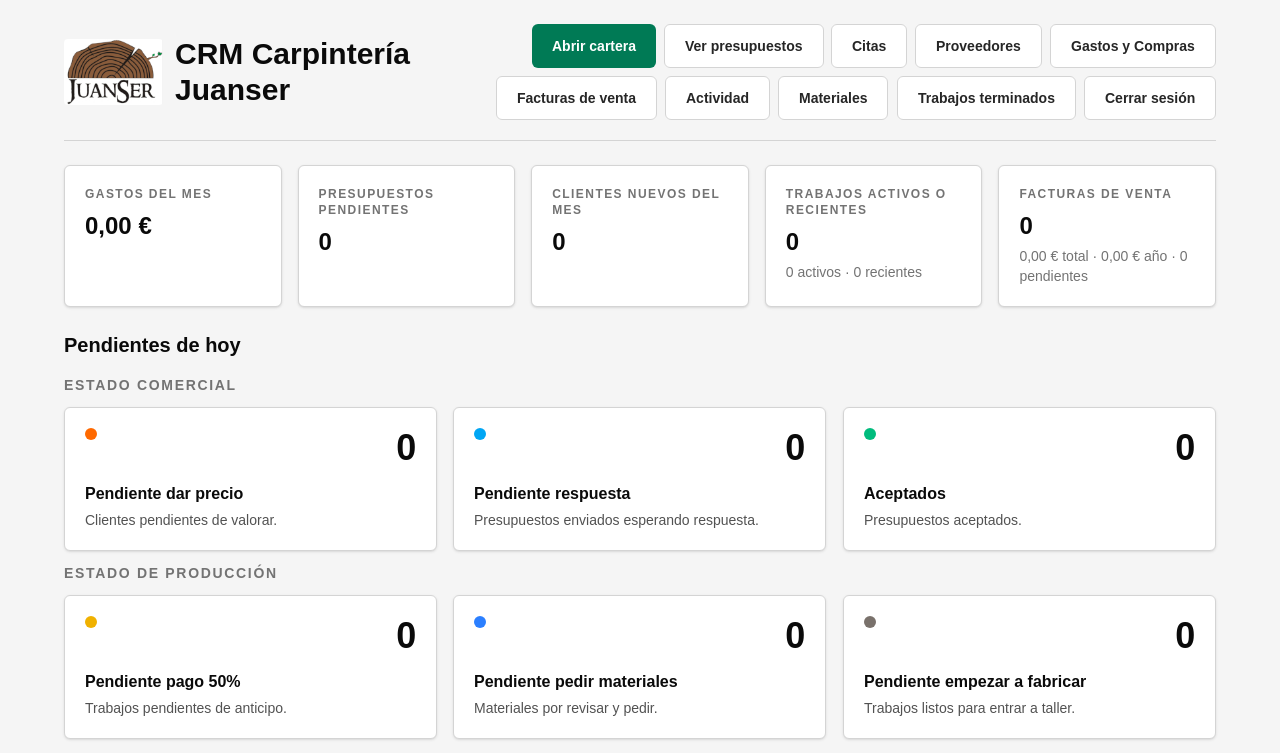
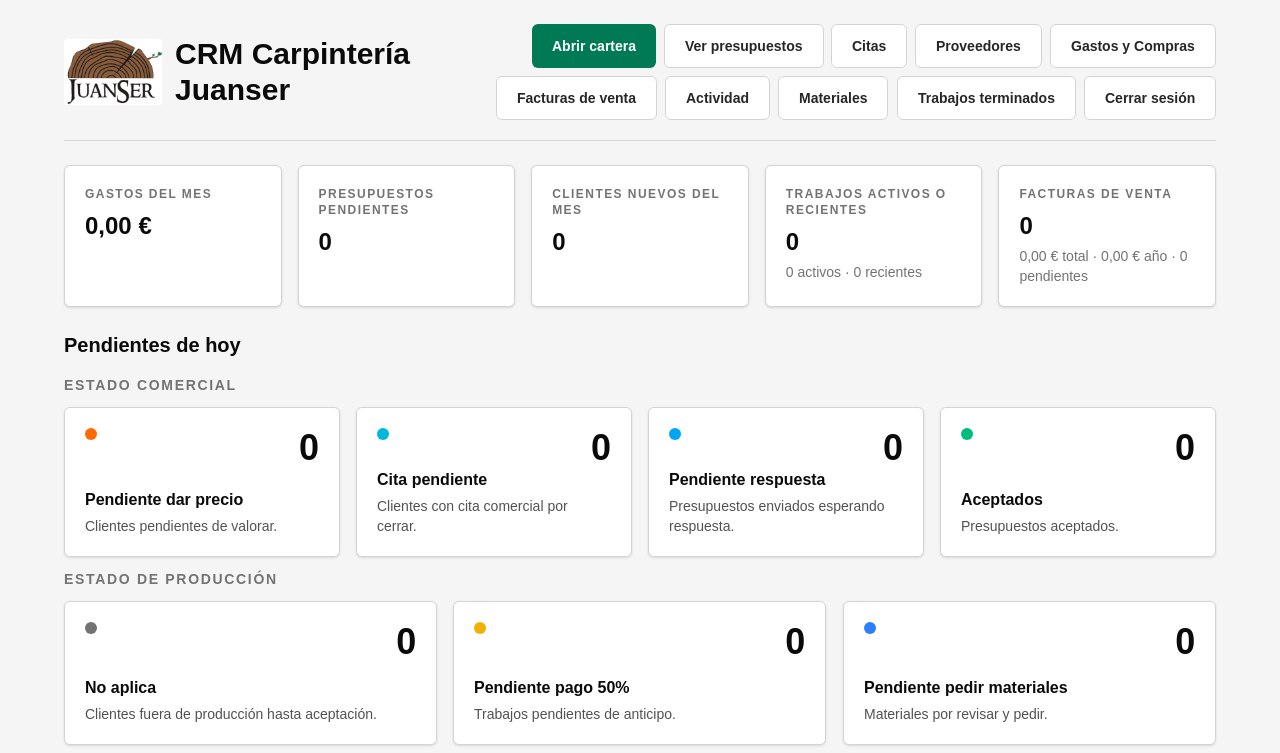
Before and after one commit to GregorioMarin/juanser-crm, a Next.js app: page / in a window 1280 px wide. Shown: the top 753 px of the page. Built offline with nearby package versions, Linux system fonts and the light colour scheme; no server answers; the database is empty.

Commit message:
Añadir cita pendiente y no aplica en producción

```diff
--- a/app/clientes/[id]/page.tsx
+++ b/app/clientes/[id]/page.tsx
@@ -17,12 +17,15 @@ import { DeleteClienteForm } from "@/app/clientes/delete-cliente-form";
 import {
   estadoComercialLabel,
   estadoComercialStyles,
+  estadoProduccionForComercial,
   estadoProduccionLabel,
+  estadoProduccionNoAplica,
   estadoProduccionStyles,
   estadosComerciales,
   estadosProduccion,
   isEstadoComercial,
   isEstadoProduccion,
+  isEstadoProduccionReal,
   type EstadoComercial,
   type EstadoProduccion,
 } from "@/app/clientes/estados";
@@ -165,9 +168,13 @@ function estadoComercialValue(formData: FormData) {
   return value;
 }
 
-function estadoProduccionValue(formData: FormData) {
-  const value = optionalString(formData, "estadoProduccion") ?? estadosProduccion[0];
-  if (!isEstadoProduccion(value)) {
+function estadoProduccionValue(formData: FormData, estadoComercial: string) {
+  if (estadoComercial !== "ACEPTADO") {
+    return estadoProduccionNoAplica;
+  }
+
+  const value = optionalString(formData, "estadoProduccion");
+  if (!isEstadoProduccionReal(value)) {
     throw new Error("Estado de produccion no valido.");
   }
 
@@ -295,7 +302,7 @@ function clienteEditableData(formData: FormData) {
     fechaMedicion: optionalDate(formData, "fechaMedicion"),
     fechaInstalacion: optionalDate(formData, "fechaInstalacion"),
     estado,
-    estadoProduccion: estadoProduccionValue(formData),
+    estadoProduccion: estadoProduccionValue(formData, estado),
     motivoRechazo: motivoRechazoValue(formData, estado),
     observaciones: optionalString(formData, "observaciones"),
   };
@@ -923,7 +930,7 @@ async function cambiarEstadoCliente(formData: FormData) {
 
   const clienteId = requiredId(formData, "clienteId");
   const estado = estadoComercialValue(formData);
-  const estadoProduccion = estadoProduccionValue(formData);
+  const estadoProduccion = estadoProduccionValue(formData, estado);
   const motivoRechazo = motivoRechazoValue(formData, estado);
   const cliente = await prisma.cliente.findUnique({
     where: { id: clienteId },
@@ -1166,6 +1173,12 @@ function displayTipoCliente(
   return cliente.tipoCliente || cliente.tipoTrabajo || "-";
 }
 
+function displayEstadoProduccion(
+  cliente: Pick<ClienteDetalle, "estado" | "estadoProduccion">,
+) {
+  return estadoProduccionForComercial(cliente.estado, cliente.estadoProduccion);
+}
+
 function startOfToday() {
   const today = new Date();
   today.setHours(0, 0, 0, 0);
@@ -1354,7 +1367,9 @@ function ConvertirTrabajoTerminadoCard({
   const destacado =
     cliente.estado === "ACEPTADO" ||
     estadosProduccionTrabajoDestacado.includes(
-      cliente.estadoProduccion as (typeof estadosProduccionTrabajoDestacado)[number],
+      displayEstadoProduccion(
+        cliente,
+      ) as (typeof estadosProduccionTrabajoDestacado)[number],
     );
 
   return (
@@ -2416,7 +2431,7 @@ function ClienteFicha({ cliente }: { cliente: ClienteDetalle }) {
             <div className="flex flex-col items-start gap-2 sm:items-end">
               <EstadoBadge estado={cliente.estado} tipo="comercial" />
               <EstadoBadge
-                estado={cliente.estadoProduccion}
+                estado={displayEstadoProduccion(cliente)}
                 tipo="produccion"
               />
             </div>
@@ -2446,7 +2461,7 @@ function ClienteFicha({ cliente }: { cliente: ClienteDetalle }) {
             />
             <DetailItem
               label="Estado producción"
-              value={estadoProduccionLabel(cliente.estadoProduccion)}
+              value={estadoProduccionLabel(displayEstadoProduccion(cliente))}
             />
             <DetailItem
               label="Presupuesto"
--- a/app/clientes/cliente-estado-fields.tsx
+++ b/app/clientes/cliente-estado-fields.tsx
@@ -3,7 +3,10 @@
 import { useState } from "react";
 import {
   estadoComercialLabel,
+  estadoProduccionForComercial,
   estadoProduccionLabel,
+  estadoProduccionNoAplica,
+  estadosProduccionReales,
 } from "@/app/clientes/estados";
 
 const inputClass =
@@ -27,7 +30,18 @@ export function ClienteEstadoFields({
   defaultMotivoRechazo?: string | null;
 }) {
   const [estadoComercial, setEstadoComercial] = useState(defaultEstadoComercial);
+  const [estadoProduccion, setEstadoProduccion] = useState(
+    estadoProduccionForComercial(defaultEstadoComercial, defaultEstadoProduccion),
+  );
   const isPerdido = estadoComercial === "PERDIDO";
+  const canUseProduccion = estadoComercial === "ACEPTADO";
+
+  function handleEstadoComercialChange(nextEstado: string) {
+    setEstadoComercial(nextEstado);
+    setEstadoProduccion((current) =>
+      estadoProduccionForComercial(nextEstado, current),
+    );
+  }
 
   return (
     <>
@@ -37,7 +51,7 @@ export function ClienteEstadoFields({
           className={inputClass}
           name="estadoComercial"
           value={estadoComercial}
-          onChange={(event) => setEstadoComercial(event.target.value)}
+          onChange={(event) => handleEstadoComercialChange(event.target.value)}
         >
           {estadosComerciales.map((estadoOption) => (
             <option key={estadoOption} value={estadoOption}>
@@ -49,16 +63,31 @@ export function ClienteEstadoFields({
 
       <label className="flex flex-col gap-1.5">
         <span className={labelClass}>Estado producción</span>
+        {!canUseProduccion ? (
+          <input
+            type="hidden"
+            name="estadoProduccion"
+            value={estadoProduccionNoAplica}
+          />
+        ) : null}
         <select
           className={inputClass}
           name="estadoProduccion"
-          defaultValue={defaultEstadoProduccion}
+          value={canUseProduccion ? estadoProduccion : estadoProduccionNoAplica}
+          onChange={(event) => setEstadoProduccion(event.target.value)}
+          disabled={!canUseProduccion}
         >
-          {estadosProduccion.map((estadoOption) => (
-            <option key={estadoOption} value={estadoOption}>
-              {estadoProduccionLabel(estadoOption)}
+          {canUseProduccion ? (
+            estadosProduccionReales.map((estadoOption) => (
+              <option key={estadoOption} value={estadoOption}>
+                {estadoProduccionLabel(estadoOption)}
+              </option>
+            ))
+          ) : (
+            <option value={estadoProduccionNoAplica}>
+              {estadoProduccionLabel(estadoProduccionNoAplica)}
             </option>
-          ))}
+          )}
         </select>
       </label>
 
--- a/app/clientes/estados.ts
+++ b/app/clientes/estados.ts
@@ -1,11 +1,14 @@
 export const estadosComerciales = [
   "PENDIENTE_DAR_PRECIO",
+  "CITA_PENDIENTE",
   "PENDIENTE_RESPUESTA",
   "ACEPTADO",
   "PERDIDO",
 ] as const;
 
-export const estadosProduccion = [
+export const estadoProduccionNoAplica = "NO_APLICA";
+
+export const estadosProduccionReales = [
   "PENDIENTE_PAGO_50",
   "PENDIENTE_PEDIR_MATERIALES",
   "PENDIENTE_FABRICAR",
@@ -14,17 +17,25 @@ export const estadosProduccion = [
   "FINALIZADO",
 ] as const;
 
+export const estadosProduccion = [
+  estadoProduccionNoAplica,
+  ...estadosProduccionReales,
+] as const;
+
 export type EstadoComercial = (typeof estadosComerciales)[number];
 export type EstadoProduccion = (typeof estadosProduccion)[number];
+export type EstadoProduccionReal = (typeof estadosProduccionReales)[number];
 
 export const estadoComercialLabels: Record<EstadoComercial, string> = {
   PENDIENTE_DAR_PRECIO: "Pendiente dar precio",
+  CITA_PENDIENTE: "Cita pendiente",
   PENDIENTE_RESPUESTA: "Pendiente respuesta",
   ACEPTADO: "Aceptado",
   PERDIDO: "Perdido",
 };
 
 export const estadoProduccionLabels: Record<EstadoProduccion, string> = {
+  NO_APLICA: "No aplica",
   PENDIENTE_PAGO_50: "Pendiente pago 50%",
   PENDIENTE_PEDIR_MATERIALES: "Pendiente pedir materiales",
   PENDIENTE_FABRICAR: "Pendiente empezar a fabricar",
@@ -35,12 +46,14 @@ export const estadoProduccionLabels: Record<EstadoProduccion, string> = {
 
 export const estadoComercialStyles: Record<EstadoComercial, string> = {
   PENDIENTE_DAR_PRECIO: "bg-orange-100 text-orange-950 ring-orange-200",
+  CITA_PENDIENTE: "bg-cyan-100 text-cyan-900 ring-cyan-200",
   PENDIENTE_RESPUESTA: "bg-sky-100 text-sky-900 ring-sky-200",
   ACEPTADO: "bg-emerald-100 text-emerald-900 ring-emerald-200",
   PERDIDO: "bg-rose-100 text-rose-900 ring-rose-200",
 };
 
 export const estadoProduccionStyles: Record<EstadoProduccion, string> = {
+  NO_APLICA: "bg-neutral-100 text-neutral-700 ring-neutral-200",
   PENDIENTE_PAGO_50: "bg-yellow-100 text-yellow-950 ring-yellow-200",
   PENDIENTE_PEDIR_MATERIALES: "bg-blue-100 text-blue-900 ring-blue-200",
   PENDIENTE_FABRICAR: "bg-stone-200 text-stone-950 ring-stone-300",
@@ -72,3 +85,22 @@ export function isEstadoProduccion(
 ): value is EstadoProduccion {
   return estadosProduccion.includes(value as EstadoProduccion);
 }
+
+export function isEstadoProduccionReal(
+  value?: string | null,
+): value is EstadoProduccionReal {
+  return estadosProduccionReales.includes(value as EstadoProduccionReal);
+}
+
+export function estadoProduccionForComercial(
+  estadoComercial: string,
+  estadoProduccion?: string | null,
+) {
+  if (estadoComercial !== "ACEPTADO") {
+    return estadoProduccionNoAplica;
+  }
+
+  return isEstadoProduccionReal(estadoProduccion)
+    ? estadoProduccion
+    : estadosProduccionReales[0];
+}
--- a/app/clientes/page.tsx
+++ b/app/clientes/page.tsx
@@ -7,12 +7,15 @@ import { DeleteClienteForm } from "@/app/clientes/delete-cliente-form";
 import {
   estadoComercialLabel,
   estadoComercialStyles,
+  estadoProduccionForComercial,
   estadoProduccionLabel,
+  estadoProduccionNoAplica,
   estadoProduccionStyles,
   estadosComerciales,
   estadosProduccion,
   isEstadoComercial,
   isEstadoProduccion,
+  isEstadoProduccionReal,
   type EstadoComercial,
   type EstadoProduccion,
 } from "@/app/clientes/estados";
@@ -24,6 +27,7 @@ import {
 } from "@/app/clientes/motivos-rechazo";
 import { registrarActividadCliente } from "@/app/lib/actividad";
 import { prisma } from "@/app/lib/prisma";
+import { Prisma } from "@/app/generated/prisma/client";
 
 const origenesContacto = [
   "WhatsApp",
@@ -75,9 +79,13 @@ function estadoComercialValue(formData: FormData) {
   return value;
 }
 
-function estadoProduccionValue(formData: FormData) {
-  const value = optionalString(formData, "estadoProduccion") ?? estadosProduccion[0];
-  if (!isEstadoProduccion(value)) {
+function estadoProduccionValue(formData: FormData, estadoComercial: string) {
+  if (estadoComercial !== "ACEPTADO") {
+    return estadoProduccionNoAplica;
+  }
+
+  const value = optionalString(formData, "estadoProduccion");
+  if (!isEstadoProduccionReal(value)) {
     throw new Error("Estado de produccion no valido.");
   }
 
@@ -169,7 +177,7 @@ function clienteData(formData: FormData) {
     origenContacto: origenContactoValue(formData),
     tipoCliente: tipoClienteValue(formData),
     motivoRechazo: motivoRechazoValue(formData, estado),
-    estadoProduccion: estadoProduccionValue(formData),
+    estadoProduccion: estadoProduccionValue(formData, estado),
     fechaMedicion: optionalDate(formData, "fechaMedicion"),
     fechaInstalacion: optionalDate(formData, "fechaInstalacion"),
     importeAceptado: presupuestoValue(formData, "importeAceptado"),
@@ -202,19 +210,37 @@ async function getClientes(
   estadoComercial: EstadoComercial | null,
   estadoProduccion: EstadoProduccion | null,
 ) {
+  const andFilters: Prisma.ClienteWhereInput[] = [];
+
+  if (query) {
+    andFilters.push({
+      OR: [
+        { nombre: { contains: query, mode: "insensitive" } },
+        { telefono: { contains: query, mode: "insensitive" } },
+      ],
+    });
+  }
+
+  if (estadoComercial) {
+    andFilters.push({ estado: estadoComercial });
+  }
+
+  if (estadoProduccion === estadoProduccionNoAplica) {
+    andFilters.push({
+      OR: [
+        { estadoProduccion: estadoProduccionNoAplica },
+        { estado: { not: "ACEPTADO" } },
+      ],
+    });
+  } else if (estadoProduccion) {
+    andFilters.push({
+      estado: "ACEPTADO",
+      estadoProduccion,
+    });
+  }
+
   return prisma.cliente.findMany({
-    where: {
-      ...(query
-        ? {
-            OR: [
-              { nombre: { contains: query, mode: "insensitive" } },
-              { telefono: { contains: query, mode: "insensitive" } },
-            ],
-          }
-        : {}),
-      ...(estadoComercial ? { estado: estadoComercial } : {}),
-      ...(estadoProduccion ? { estadoProduccion } : {}),
-    },
+    where: andFilters.length > 0 ? { AND: andFilters } : {},
     orderBy: { fechaAlta: "desc" },
   });
 }
@@ -276,9 +302,11 @@ async function getSeguimientosFuturos() {
 async function getResumen() {
   const [
     pendienteDarPrecio,
+    citaPendiente,
     pendienteRespuesta,
     aceptados,
     perdidos,
+    noAplica,
     pendientePago50,
     pendientePedirMateriales,
     pendienteFabricar,
@@ -291,19 +319,39 @@ async function getResumen() {
     clientesPerdidosPorMotivo,
   ] = await Promise.all([
     prisma.cliente.count({ where: { estado: "PENDIENTE_DAR_PRECIO" } }),
+    prisma.cliente.count({ where: { estado: "CITA_PENDIENTE" } }),
     prisma.cliente.count({ where: { estado: "PENDIENTE_RESPUESTA" } }),
     prisma.cliente.count({ where: { estado: "ACEPTADO" } }),
     prisma.cliente.count({ where: { estado: "PERDIDO" } }),
-    prisma.cliente.count({ where: { estadoProduccion: "PENDIENTE_PAGO_50" } }),
     prisma.cliente.count({
-      where: { estadoProduccion: "PENDIENTE_PEDIR_MATERIALES" },
+      where: {
+        OR: [
+          { estadoProduccion: estadoProduccionNoAplica },
+          { estado: { not: "ACEPTADO" } },
+        ],
+      },
     }),
-    prisma.cliente.count({ where: { estadoProduccion: "PENDIENTE_FABRICAR" } }),
-    prisma.cliente.count({ where: { estadoProduccion: "EN_FABRICACION" } }),
     prisma.cliente.count({
-      where: { estadoProduccion: "PENDIENTE_INSTALACION" },
+      where: { estado: "ACEPTADO", estadoProduccion: "PENDIENTE_PAGO_50" },
     }),
-    prisma.cliente.count({ where: { estadoProduccion: "FINALIZADO" } }),
+    prisma.cliente.count({
+      where: {
+        estado: "ACEPTADO",
+        estadoProduccion: "PENDIENTE_PEDIR_MATERIALES",
+      },
+    }),
+    prisma.cliente.count({
+      where: { estado: "ACEPTADO", estadoProduccion: "PENDIENTE_FABRICAR" },
+    }),
+    prisma.cliente.count({
+      where: { estado: "ACEPTADO", estadoProduccion: "EN_FABRICACION" },
+    }),
+    prisma.cliente.count({
+      where: { estado: "ACEPTADO", estadoProduccion: "PENDIENTE_INSTALACION" },
+    }),
+    prisma.cliente.count({
+      where: { estado: "ACEPTADO", estadoProduccion: "FINALIZADO" },
+    }),
     prisma.cliente.findMany({
       select: {
         presupuestos: {
@@ -364,9 +412,11 @@ async function getResumen() {
 
   return {
     pendienteDarPrecio,
+    citaPendiente,
     pendienteRespuesta,
     aceptados,
     perdidos,
+    noAplica,
     pendientePago50,
     pendientePedirMateriales,
     pendienteFabricar,
@@ -448,8 +498,8 @@ function EstadoSelect({
     ? defaultEstadoComercial
     : estadosComerciales[0];
   const currentProduccion = isEstadoProduccion(defaultEstadoProduccion)
-    ? defaultEstadoProduccion
-    : estadosProduccion[0];
+    ? estadoProduccionForComercial(currentComercial, defaultEstadoProduccion)
+    : estadoProduccionForComercial(currentComercial);
 
   return (
     <ClienteEstadoFields
@@ -645,6 +695,12 @@ function formatCurrency(value: unknown) {
 
 function displayTipoCliente(cliente: Pick<Cliente, "tipoCliente" | "tipoTrabajo">) {
   return cliente.tipoCliente || cliente.tipoTrabajo || "-";
+}
+
+function displayEstadoProduccion(
+  cliente: Pick<Cliente, "estado" | "estadoProduccion">,
+) {
+  return estadoProduccionForComercial(cliente.estado, cliente.estadoProduccion);
 }
 
 function estadoComercialClass(estado: string) {
@@ -870,11 +926,13 @@ function SeguimientosFuturos({ clientes }: { clientes: SeguimientoFuturo[] }) {
 function ResumenComercial({ resumen }: { resumen: Resumen }) {
   const comerciales = [
     ["Pendiente dar precio", resumen.pendienteDarPrecio],
+    ["Cita pendiente", resumen.citaPendiente],
     ["Pendiente respuesta", resumen.pendienteRespuesta],
     ["Aceptados", resumen.aceptados],
     ["Perdidos", resumen.perdidos],
   ] as const;
   const produccion = [
+    ["No aplica", resumen.noAplica],
     ["Pago 50%", resumen.pendientePago50],
     ["Pedir materiales", resumen.pendientePedirMateriales],
     ["Empezar a fabricar", resumen.pendienteFabricar],
@@ -889,7 +947,7 @@ function ResumenComercial({ resumen }: { resumen: Resumen }) {
 
   return (
     <section className="grid gap-3">
-      <div className="grid gap-3 sm:grid-cols-2 lg:grid-cols-4">
+      <div className="grid gap-3 sm:grid-cols-2 lg:grid-cols-5">
         {comerciales.map(([label, value]) => (
           <div
             key={label}
@@ -902,7 +960,7 @@ function ResumenComercial({ resumen }: { resumen: Resumen }) {
           </div>
         ))}
       </div>
-      <div className="grid gap-3 sm:grid-cols-2 lg:grid-cols-3 xl:grid-cols-6">
+      <div className="grid gap-3 sm:grid-cols-2 lg:grid-cols-3 xl:grid-cols-7">
         {produccion.map(([label, value]) => (
           <div
             key={label}
@@ -1103,7 +1161,7 @@ function ClienteDetails({ cliente }: { cliente: Cliente }) {
       </div>
       <div>
         <dt className="font-medium text-neutral-500">Estado producción</dt>
-        <dd>{estadoProduccionLabel(cliente.estadoProduccion)}</dd>
+        <dd>{estadoProduccionLabel(displayEstadoProduccion(cliente))}</dd>
       </div>
       {cliente.estado === "PERDIDO" ? (
         <div className="sm:col-span-2">
@@ -1188,7 +1246,7 @@ function ClientesTable({ clientes }: { clientes: Cliente[] }) {
               </td>
               <td className="min-w-40 px-4 py-4 text-center">
                 <EstadoBadge
-                  estado={cliente.estadoProduccion}
+                  estado={displayEstadoProduccion(cliente)}
                   tipo="produccion"
                 />
               </td>
@@ -1234,7 +1292,7 @@ function ClientesCards({ clientes }: { clientes: Cliente[] }) {
             <div className="flex flex-col items-start gap-2 sm:items-end">
               <EstadoBadge estado={cliente.estado} tipo="comercial" />
               <EstadoBadge
-                estado={cliente.estadoProduccion}
+                estado={displayEstadoProduccion(cliente)}
                 tipo="produccion"
               />
             </div>
--- a/app/page.tsx
+++ b/app/page.tsx
@@ -5,6 +5,7 @@ import { logout } from "@/app/auth/actions";
 import {
   estadoComercialLabel,
   estadoProduccionLabel,
+  estadoProduccionNoAplica,
 } from "@/app/clientes/estados";
 import { prisma } from "@/app/lib/prisma";
 
@@ -44,8 +45,10 @@ async function getHomeMetrics() {
     clientesNuevosMes,
     clientesActivos,
     pendienteDarPrecio,
+    citaPendiente,
     pendienteRespuesta,
     aceptados,
+    noAplica,
     pendientePago50,
     pendientePedirMateriales,
     pendienteFabricar,
@@ -70,25 +73,42 @@ async function getHomeMetrics() {
     }),
     prisma.cliente.count({
       where: {
+        estado: "ACEPTADO",
+      },
+    }),
+    prisma.cliente.count({ where: { estado: "PENDIENTE_DAR_PRECIO" } }),
+    prisma.cliente.count({ where: { estado: "CITA_PENDIENTE" } }),
+    prisma.cliente.count({ where: { estado: "PENDIENTE_RESPUESTA" } }),
+    prisma.cliente.count({ where: { estado: "ACEPTADO" } }),
+    prisma.cliente.count({
+      where: {
         OR: [
-          { estado: "ACEPTADO" },
-          { estadoProduccion: { in: ["EN_FABRICACION", "PENDIENTE_INSTALACION"] } },
+          { estadoProduccion: estadoProduccionNoAplica },
+          { estado: { not: "ACEPTADO" } },
         ],
       },
     }),
-    prisma.cliente.count({ where: { estado: "PENDIENTE_DAR_PRECIO" } }),
-    prisma.cliente.count({ where: { estado: "PENDIENTE_RESPUESTA" } }),
-    prisma.cliente.count({ where: { estado: "ACEPTADO" } }),
-    prisma.cliente.count({ where: { estadoProduccion: "PENDIENTE_PAGO_50" } }),
     prisma.cliente.count({
-      where: { estadoProduccion: "PENDIENTE_PEDIR_MATERIALES" },
+      where: { estado: "ACEPTADO", estadoProduccion: "PENDIENTE_PAGO_50" },
     }),
-    prisma.cliente.count({ where: { estadoProduccion: "PENDIENTE_FABRICAR" } }),
-    prisma.cliente.count({ where: { estadoProduccion: "EN_FABRICACION" } }),
     prisma.cliente.count({
-      where: { estadoProduccion: "PENDIENTE_INSTALACION" },
+      where: {
+        estado: "ACEPTADO",
+        estadoProduccion: "PENDIENTE_PEDIR_MATERIALES",
+      },
     }),
-    prisma.cliente.count({ where: { estadoProduccion: "FINALIZADO" } }),
+    prisma.cliente.count({
+      where: { estado: "ACEPTADO", estadoProduccion: "PENDIENTE_FABRICAR" },
+    }),
+    prisma.cliente.count({
+      where: { estado: "ACEPTADO", estadoProduccion: "EN_FABRICACION" },
+    }),
+    prisma.cliente.count({
+      where: { estado: "ACEPTADO", estadoProduccion: "PENDIENTE_INSTALACION" },
+    }),
+    prisma.cliente.count({
+      where: { estado: "ACEPTADO", estadoProduccion: "FINALIZADO" },
+    }),
     prisma.trabajoTerminado.count({
       where: { fechaTrabajo: { gte: recent.from, lte: recent.to } },
     }),
@@ -113,8 +133,10 @@ async function getHomeMetrics() {
     trabajosDetalle: `${clientesActivos} activos · ${trabajosRecientes} recientes`,
     pendientesHoy: {
       pendienteDarPrecio,
+      citaPendiente,
       pendienteRespuesta,
       aceptados,
+      noAplica,
       pendientePago50,
       pendientePedirMateriales,
       pendienteFabricar,
@@ -204,6 +226,13 @@ export default async function Home() {
       accent: "bg-orange-500",
     },
     {
+      href: "/clientes?estadoComercial=CITA_PENDIENTE",
+      count: metrics.pendientesHoy.citaPendiente,
+      title: estadoComercialLabel("CITA_PENDIENTE"),
+      description: "Clientes con cita comercial por cerrar.",
+      accent: "bg-cyan-500",
+    },
+    {
       href: "/clientes?estadoComercial=PENDIENTE_RESPUESTA",
       count: metrics.pendientesHoy.pendienteRespuesta,
       title: estadoComercialLabel("PENDIENTE_RESPUESTA"),
@@ -219,6 +248,13 @@ export default async function Home() {
     },
   ] as const;
   const produccionPendientes = [
+    {
+      href: "/clientes?estadoProduccion=NO_APLICA",
+      count: metrics.pendientesHoy.noAplica,
+      title: estadoProduccionLabel("NO_APLICA"),
+      description: "Clientes fuera de producción hasta aceptación.",
+      accent: "bg-neutral-500",
+    },
     {
       href: "/clientes?estadoProduccion=PENDIENTE_PAGO_50",
       count: metrics.pendientesHoy.pendientePago50,
@@ -384,7 +420,7 @@ export default async function Home() {
               <h3 className="text-sm font-semibold uppercase tracking-[0.12em] text-neutral-500">
                 Estado comercial
               </h3>
-              <div className="mt-3 grid gap-4 md:grid-cols-3">
+              <div className="mt-3 grid gap-4 md:grid-cols-2 xl:grid-cols-4">
                 {comercialPendientes.map((item) => (
                   <PendingCard key={item.href} {...item} />
                 ))}
```
Also changed, not shown: 2 other files (tests, documents, lock files or other folders).
